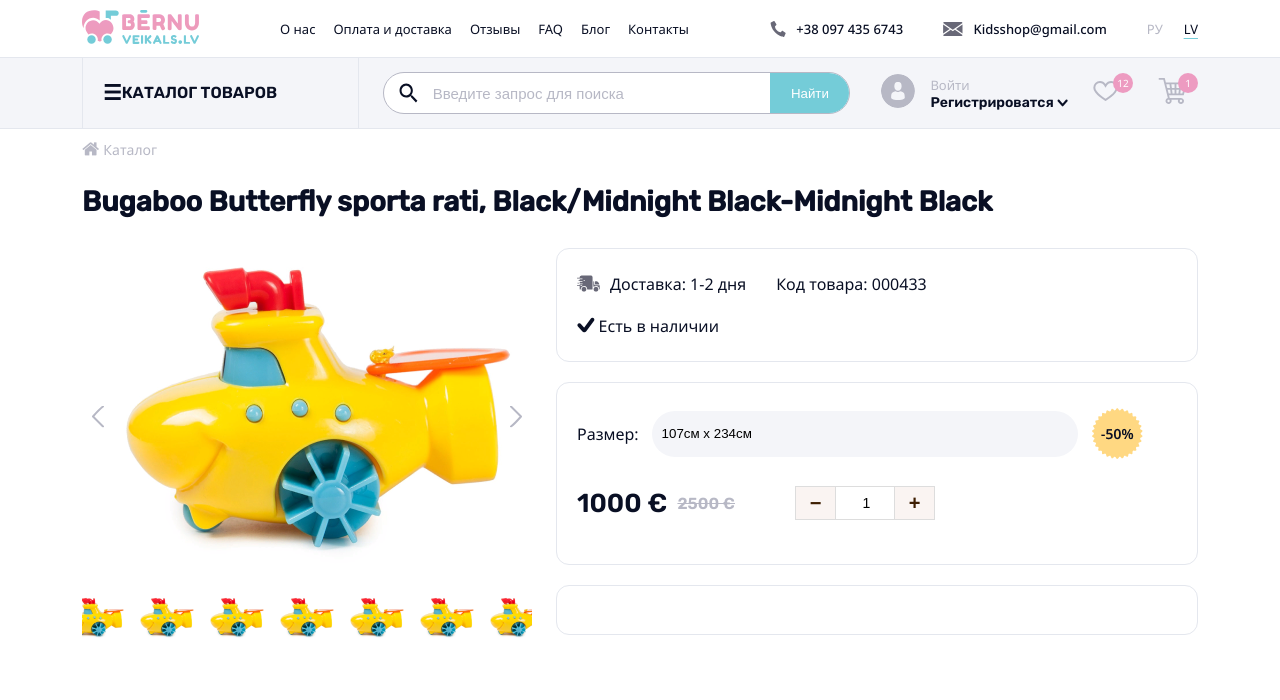
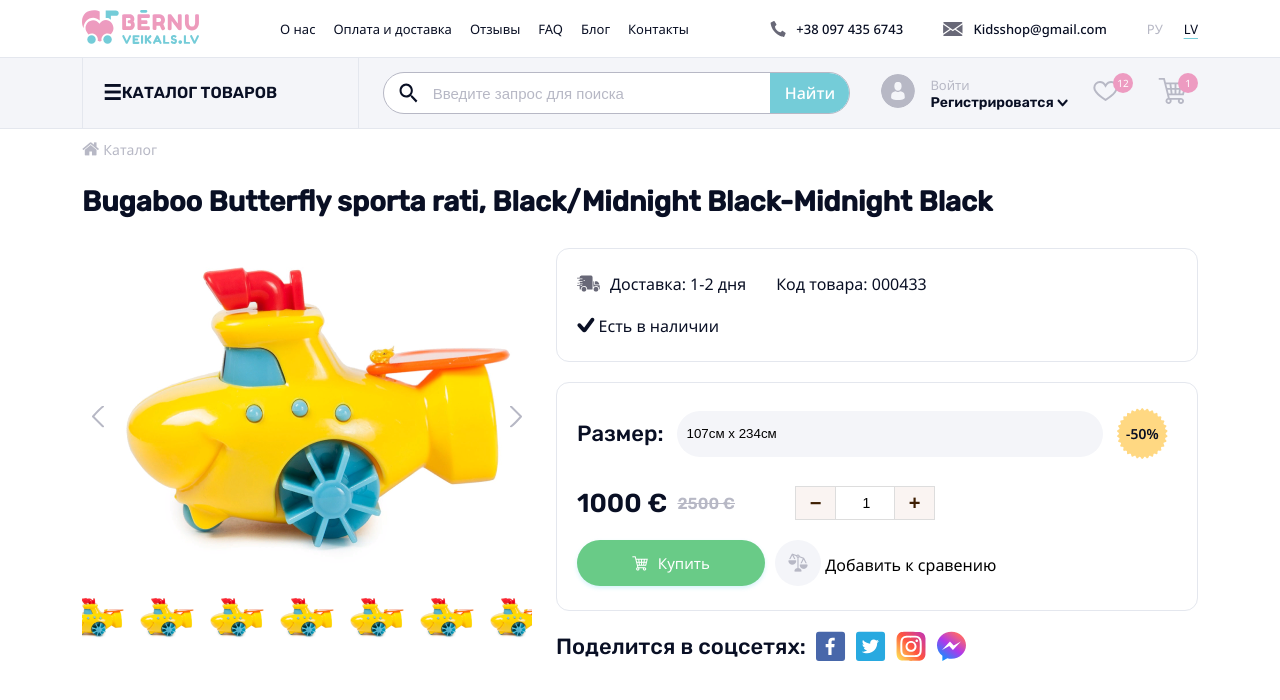
Before and after one commit to Nekiyorik/Bernu-Veikals, a PHP site: page /product.html in a window 1280 px wide. Shown: the top 700 px of the page. Run offline with PHP 8.4, Linux system fonts and the light colour scheme; some web fonts are replaced.

Commit message:
всего лишь кнопочки¯\_(ツ)_/¯

```diff
--- a/css/style.css
+++ b/css/style.css
@@ -77,6 +77,11 @@ a {
 .pink {
   background: #ed9bc1;
   color: #fff;
+}
+button {
+  font-family: inherit;
+  font-size: 1em;
+  cursor: pointer;
 }
 header {
   padding: 10px 0;
@@ -671,7 +676,7 @@ h2{
 }
 .product-page__actions-info {
 }
-.product-page__actions-info, .product-page__info-buy, .product-page__info-smm {
+.product-page__actions-info, .product-page__info-buy {
   border: 1px solid #E4E7EE;
   border-radius: 13px;
   padding: 24px 20px;
@@ -738,7 +743,7 @@ h2{
 .product-page__info-buy-price-cena span:last-child{
   font-weight: 600; color: #B7B8C5; text-decoration-line: line-through;
 }
-.number {
+.product-page__info-buy-price-number {
 	user-select: none;
 	position: relative;
 	text-align: left;
@@ -790,5 +795,86 @@ h2{
 	width: 57px;
 	text-align: center;
 }
-.product-page__info-smm {
+.product-page__info-buy-price-button{
+  display: flex;
+  gap: 10px;
 }
+.button-buy{
+  display: flex;
+  justify-content: center;
+  align-items: center;
+  padding: 12px 42px;
+  width: 188px;
+  height: 46px;
+  gap: 10px;
+
+  /* Green */
+
+  background: #69CB87;
+  /* Blue Swadow */
+
+  box-shadow: 0px 2px 4px rgba(51, 196, 223, 0.2);
+  border-radius: 25px;
+
+  font-size: 15px;
+
+  /* White */
+
+  color: #FFFFFF;
+}
+.button-compare{
+  height: 46px;
+
+  /* Inside auto layout */
+
+  flex: none;
+  order: 1;
+  flex-grow: 0;
+  background: none;
+}
+.button-compare span{
+  display: inline-flex;
+  align-items: center;
+  justify-content: center;
+  width: 46px;
+  height: 46px;
+  font-size: 1.2em;
+  border-radius: 50%;
+  color: #B7B8C5;
+  background: #F4F5F9;
+}
+.product-page__info-title{
+  /* H2 - Dekstop */
+
+  font-family: 'Rubik';
+  font-style: normal;
+  font-weight: 500;
+  font-size: 22px;
+  margin: 0;
+  padding: 0;
+
+  /* Dark */
+
+  color: #090F24;
+
+  float: left;
+
+}
+.product-page__info-smm{
+  display: flex;
+  align-items: center;
+  gap: 10px;
+}
+.product-page__info-smm-wrap{
+  display: flex;
+  align-items: center;
+  gap: 10px;
+}
+.product-page__info-smm-wrap a{
+  width: 30px;
+  height: 30px;
+}
+.product-page__info-smm-wrap img{
+  width: 100%;
+  height: 100%;
+}
--- a/js/script.js
+++ b/js/script.js
@@ -76,7 +76,7 @@ $('document').ready(function(){
     /* тут крчч плюсы минусы на стр товара */
     $(document).ready(function() {
         $('body').on('click', '.number-minus, .number-plus', function(){
-            var $row = $(this).closest('.number');
+            var $row = $(this).closest('.product-page__info-buy-price-number');
             var $input = $row.find('.number-text');
             var step = $row.data('step');
             var val = parseFloat($input.val());
@@ -92,7 +92,7 @@ $('document').ready(function(){
 
         $('body').on('change', '.number-text', function(){
             var $input = $(this);
-            var $row = $input.closest('.number');
+            var $row = $input.closest('.product-page__info-buy-price-number');
             var step = $row.data('step');
             var min = parseInt($row.data('min'));
             var max = parseInt($row.data('max'));
--- a/product.html
+++ b/product.html
@@ -296,9 +296,9 @@
                         </div>
                         <div class="product-page__info-buy">
                             <div class="product-page__info-buy-size">
-                                <p>
+                                <h2 class="product-page__info-title">
                                     Размер:
-                                </p>
+                                </h2>
                                 <select name="size">
                                     <option value="100*410" selected>107см x 234см</option>
                                     <option value="100*410">107см x 234см</option>
@@ -311,15 +311,41 @@
                                     <span>1000 €</span>
                                     <span>2500 €</span>
                                 </div>
-                                <div class="number" data-step="1" data-min="1" data-max="100">
+                                <div class="product-page__info-buy-price-number" data-step="1" data-min="1" data-max="100">
                                     <input class="number-text" type="text" name="count" value="1">
                                     <a href="#" class="number-minus">−</a>
                                     <a href="#" class="number-plus">+</a>
                                 </div>
                             </div>
+                            <div class="product-page__info-buy-price-button">
+                                <button type="button" class="button-buy">
+                                    <span class="icon-cart"></span>
+                                    Купить
+                                </button>
+                                <button type="button" class="button-compare ">
+                                    <span class="icon-scales"></span>
+                                    Добавить к сравению
+                                </button>
+                            </div>
                         </div>
                         <div class="product-page__info-smm">
-
+                            <h2 class="product-page__info-title">
+                                Поделится в соцсетях:
+                            </h2>
+                            <div class="product-page__info-smm-wrap">
+                                <a href="#">
+                                    <img src="img/svg/FB (1).svg" alt="#">
+                                </a>
+                                <a href="#">
+                                    <img src="img/svg/Twi.svg" alt="#">
+                                </a>
+                                <a href="#">
+                                    <img src="img/svg/instagram-colour.svg" alt="#">
+                                </a>
+                                <a href="#">
+                                    <img src="img/svg/Messenger.svg" alt="#">
+                                </a>
+                            </div>
                         </div>
                     </div>
                 </div>
```
Also changed, not shown: img/svg/FB (1).svg (added), img/svg/Messenger.svg (added), img/svg/Twi.svg (added), img/svg/instagram-colour.svg (added).
